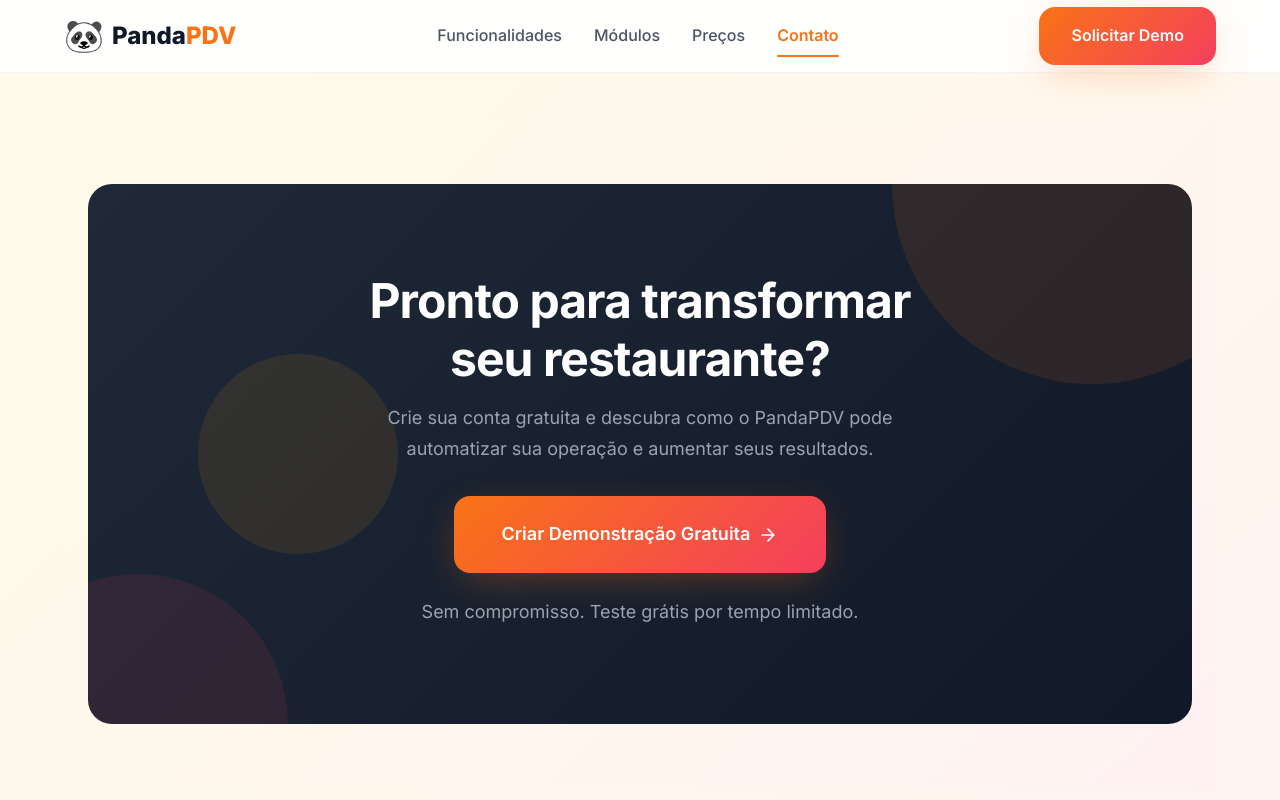
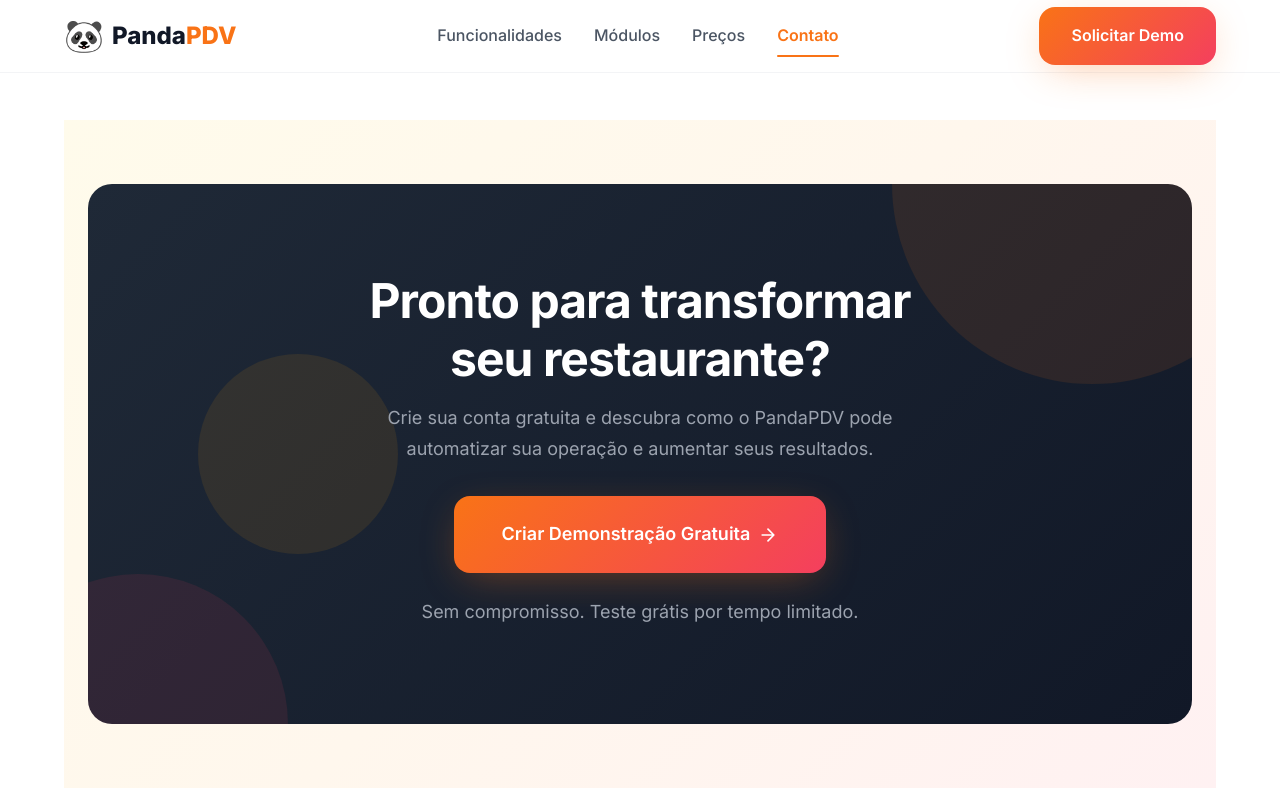
Before and after one commit to rodriigovieira/panda-pdv, a React (Vite) app: page /contact in a window 1280 px wide. Shown: the top 800 px of the page. Built offline with nearby package versions, Linux system fonts and the light colour scheme; no server answers.

Commit message:
chore: Prepare for release - uncommitted changes

```diff
--- a/src/layouts/RootLayout.tsx
+++ b/src/layouts/RootLayout.tsx
@@ -6,7 +6,7 @@ export default function RootLayout() {
   return (
     <>
       <Header />
-      <main style={{ paddingTop: '120px' }}>
+      <main style={{ paddingTop: '120px', background: 'white' }}>
         <Outlet />
       </main>
       <Footer />
```
